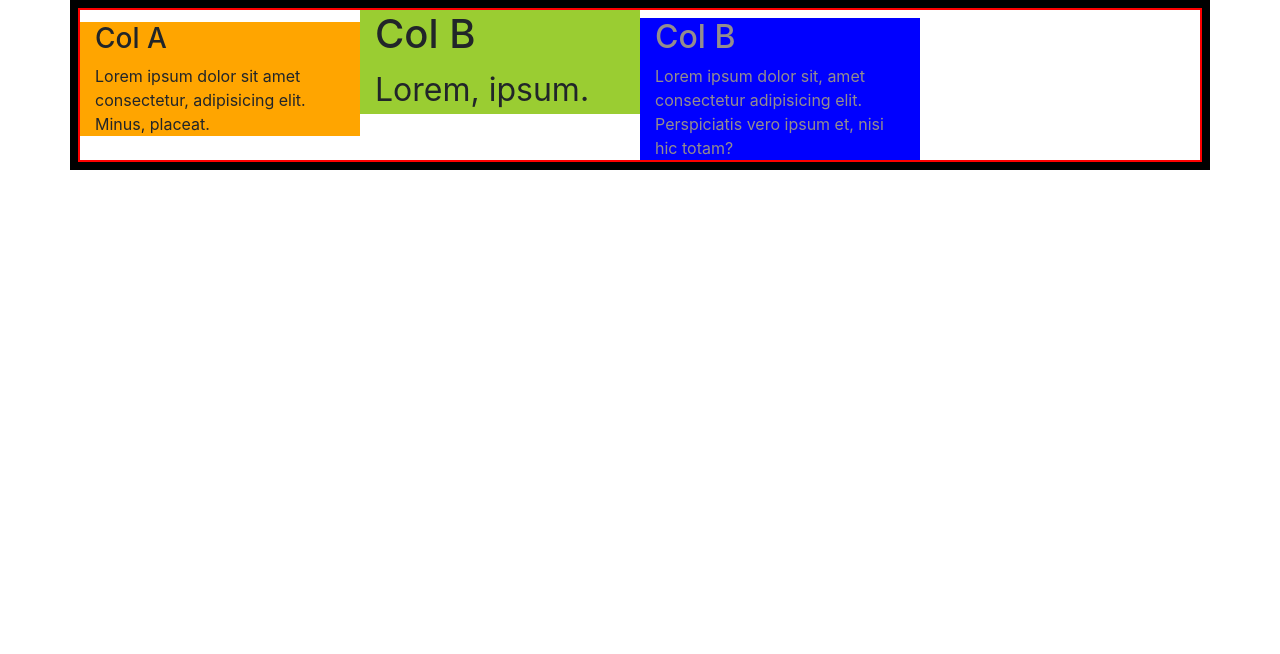
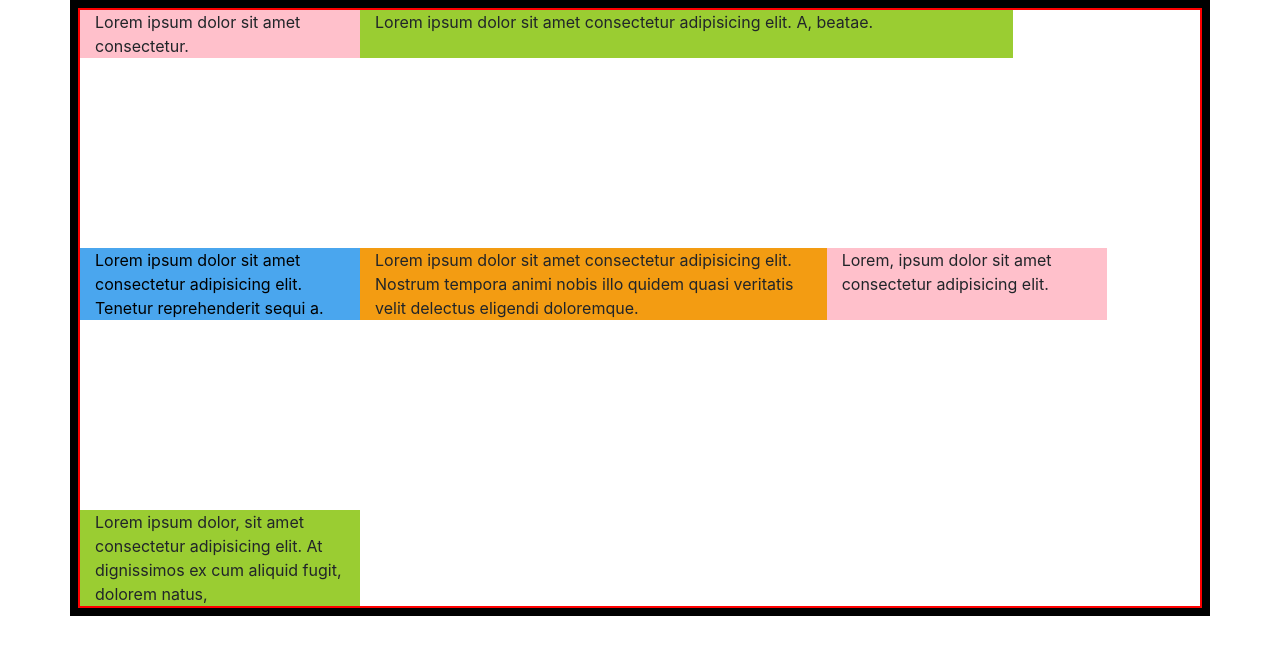
Before and after one commit to anubhab5/learn-bootstrap, a website: page index.html in a window 1280 px wide. Drawn offline with nearby package versions, Linux system fonts and the light colour scheme.

Commit message:
align-content

```diff
--- a/css/style.css
+++ b/css/style.css
@@ -64,12 +64,12 @@ body {
 }
 
 .blue {
-    background-color: blue;
-    color           : rgb(148, 141, 141);
+    background-color: #4aa6ee;
+    color           : black
 }
 
 .orange {
-    background-color: orange;
+    background-color: #f39c12;
 }
 
 .green {
@@ -79,3 +79,7 @@ body {
 .big {
     font-size: 2rem;
 }
+
+.h-400px {
+    height: 600px;
+}
--- a/index.html
+++ b/index.html
@@ -14,20 +14,29 @@
 
 
         <div class="container">
-            <div class="row align-items-baseline">
-                <div class="col-md-3 orange ">
-                    <h3>Col A</h3>
-                    Lorem ipsum dolor sit amet consectetur, adipisicing elit.
-                    Minus, placeat.
+            <div class="row h-400px align-content-between">
+                <div class="col-md-3 pink">
+                    Lorem ipsum dolor sit amet consectetur.
                 </div>
-                <div class="col-md-3 green big">
-                    <h1>Col B</h1>
-                    Lorem, ipsum.
+                <div class="col-md-7 green">
+                    Lorem ipsum dolor sit amet consectetur adipisicing elit. A,
+                    beatae.
                 </div>
                 <div class="col-md-3 blue">
-                    <h2>Col B</h2>
-                    Lorem ipsum dolor sit, amet consectetur adipisicing elit.
-                    Perspiciatis vero ipsum et, nisi hic totam?
+                    Lorem ipsum dolor sit amet consectetur adipisicing elit.
+                    Tenetur reprehenderit sequi a.
+                </div>
+                <div class="col-md-5 orange">
+                    Lorem ipsum dolor sit amet consectetur adipisicing elit.
+                    Nostrum tempora animi nobis illo quidem quasi veritatis
+                    velit delectus eligendi doloremque.
+                </div>
+                <div class="col-md-3 pink">
+                    Lorem, ipsum dolor sit amet consectetur adipisicing elit.
+                </div>
+                <div class="col-md-3 green">
+                    Lorem ipsum dolor, sit amet consectetur adipisicing elit. At
+                    dignissimos ex cum aliquid fugit, dolorem natus,
                 </div>
             </div>
         </div>
```
